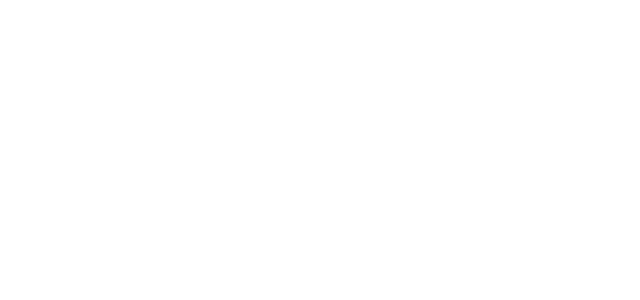
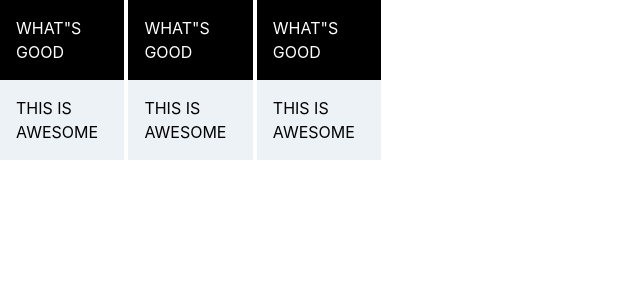
Before and after one commit to rubydevco/rubydev-tempsite, a React (Create React App) app: page /getting-started in a window 1280 px wide. Shown: the top 300 px of the page, without its empty margins (0-640 px from the left). Built offline with nearby package versions, Linux system fonts and the light colour scheme.

Commit message:
we got boxes on top of boxes

```diff
--- a/src/components/GettingStarted/PriceBlock.js
+++ b/src/components/GettingStarted/PriceBlock.js
@@ -1,5 +1,15 @@
+import { Box } from '@chakra-ui/react';
 const PriceBlock = () => {
-  return <div>hello world</div>;
+  return (
+    <div>
+      <Box bg='black' w='100%' p={4}>
+        WHAT"S GOOD
+      </Box>
+      <Box bg='gray.100' color='black' p={4}>
+        THIS IS AWESOME
+      </Box>
+    </div>
+  );
 };
 
 export default PriceBlock;
```
